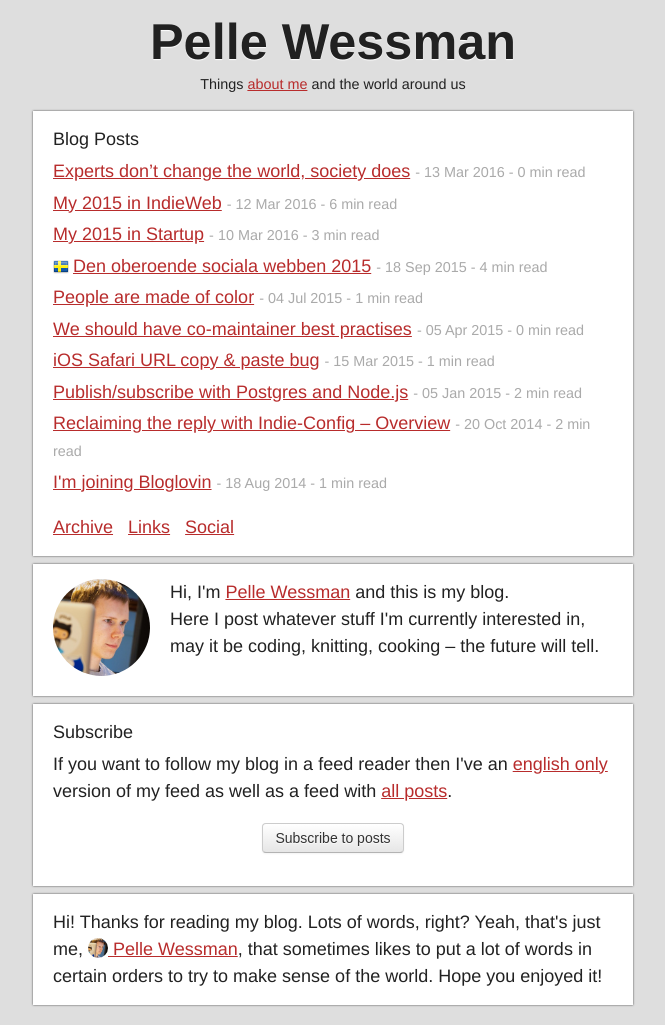
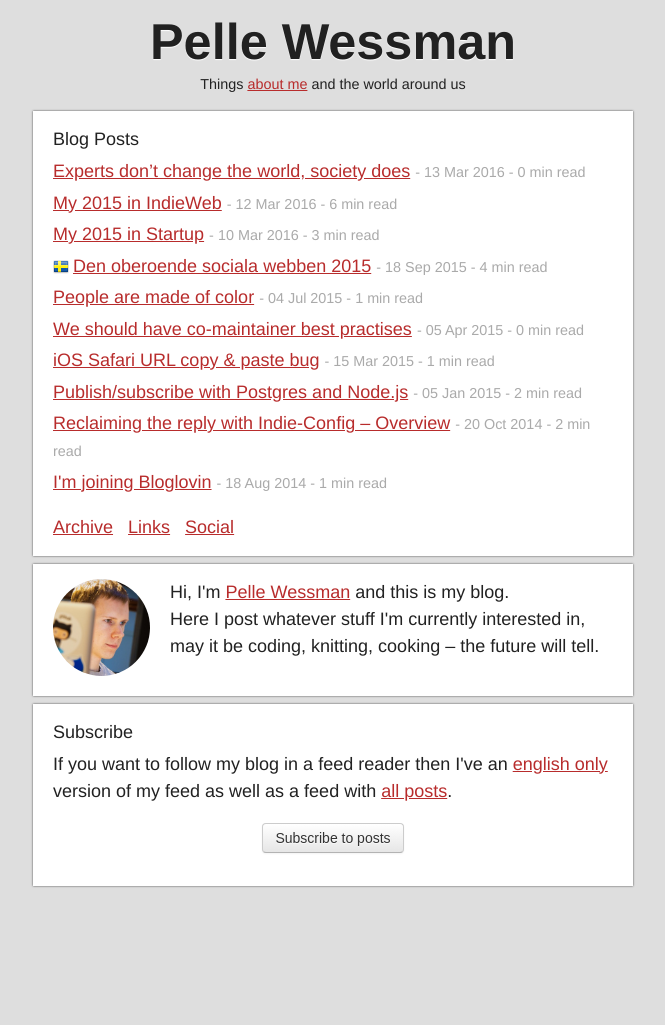
Before and after one commit to voxpelli/voxpelli.github.com, a Jekyll site: the page built from index.html, in a window 1280 px wide. Shown: the whole page, without its empty margins (307-972 px from the left). Built offline with Jekyll 4.4.1, drawn with Linux system fonts in a browser that asks for light colours; after the commit the page ends 906 px from its top, so only the background shows below that.

Commit message:
Fixed the fix

```diff
--- a/_layouts/default.html
+++ b/_layouts/default.html
@@ -21,7 +21,7 @@
 
   <link rel="canonical" href="{{ site.base_url }}{% if page.frontpage == null %}{{ page.url | remove: 'index.html' }}{% else %}/{% endif %}"{% if page.hfeed == true %} class="u-url"{% endif %} />
   <meta name="twitter:site" content="@voxpelli" />
-  {% if layout.frontpage != null %}
+  {% if page.frontpage != null %}
     <link rel="self" href="{{ site.base_url }}" type="text/html" />
     <link rel="hub" href="{{ site.push_hub }}" />
   	<link rel="micropub" href="http://micropub-to-github.herokuapp.com/micropub/voxpelli.com" />
@@ -30,7 +30,7 @@
   {% if layout.flattrable != null or page.flattrable != null %}<link rel="payment" type="text/html" href="https://flattr.com/submit/auto?url={{ site.base_url | cgi_escape }}{{ page.url | cgi_escape }}&amp;user_id=voxpelli{% if page.title != null %}&amp;title={{ page.title | cgi_escape }}{% endif %}&amp;category=text&amp;tags=blog&amp;language={% if page.lang != null %}{{ page.lang | cgi_escape }}{% else %}sv{% endif %}" title="Flattr this post" />{% endif %}
   {% if layout.layout != null or page.webmentionable != null %}<link rel="webmention" href="https://webmention.herokuapp.com/api/webmention" />{% endif %}
 
-  {% if layout.frontpage == null %}
+  {% if page.frontpage == null %}
     <script type="text/javascript" src="/js/indieconfig.js"></script>
     <script type="text/javascript" src="/js/webaction.js"></script>
   {% endif %}
@@ -54,7 +54,7 @@
 
     {{ content }}
 
-    {% if layout.frontpage == null %}
+    {% if page.frontpage == null %}
       {% if layout.hfeed == true or page.hfeed == true %}
         <section class="p-author h-card summary-card">
           Hi! Thanks for reading my blog. Lots of words, right? Yeah, that's just me, <a class="p-name u-url" href="/"><img class="u-photo" src="/avatar.jpg" alt="" /> Pelle Wessman</a>, that sometimes likes to put a lot of words in certain orders to try to make sense of the world. Hope you enjoyed it!
```
